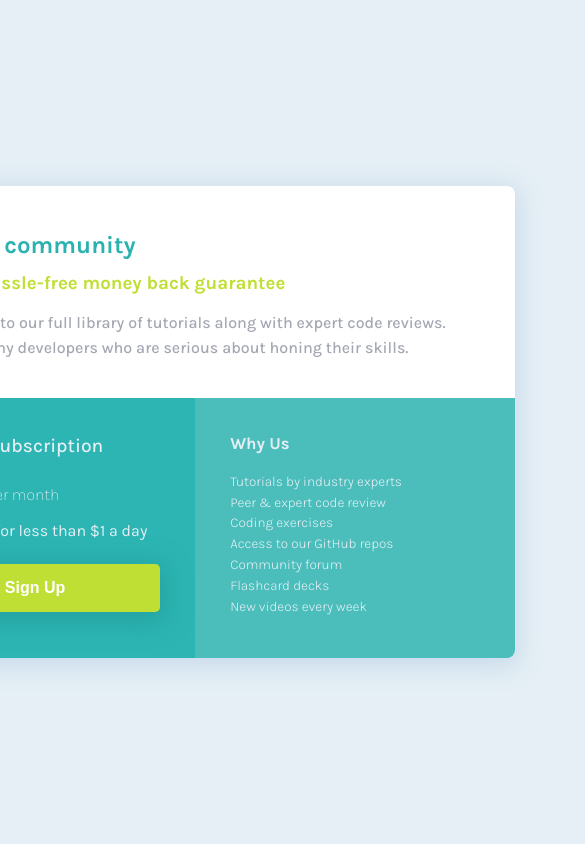
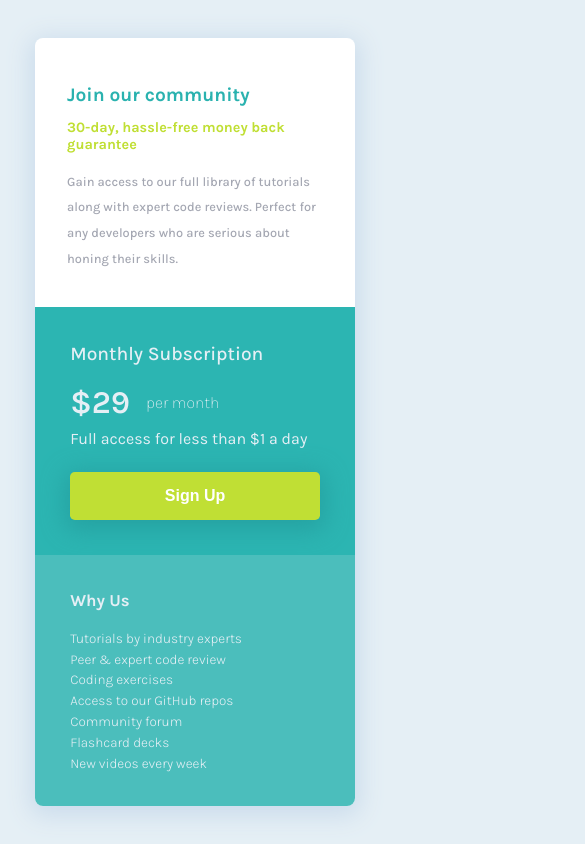
Before and after one commit to edwin-hudson/single-price-grid, a plain HTML site: page index.html in a window 390 px wide. Shown: the top 844 px of the page, 585 px wide, since content can reach past the window. Drawn offline with Linux system fonts and the light colour scheme.

Commit message:
Add responsive styles for article and sections in Single Price Grid component

```diff
--- a/style.css
+++ b/style.css
@@ -35,7 +35,7 @@ main {
     display: flex;
     flex-direction: column;
     align-items: center;
-    width: 90rem;
+    /* width: 90rem; */
 }
 
 article {
@@ -151,3 +151,31 @@ button {
     border-radius: 0.3rem;
     cursor: pointer;
 }
+
+
+@media screen and (max-width: 41rem ) {
+    article {
+        width: 20rem;
+        height: 100%;
+    }
+
+    .section.card1 {
+        height: 35%;
+    }
+
+    .section.card1 .title {
+        font-size: 1.2rem;
+    }
+
+    .section.card1 .sub-title {
+        font-size: 0.9rem;
+    }
+
+    .section.card1 .desc {
+        font-size: 0.8rem;
+    }
+
+    .section.card2 {
+        flex-direction: column;
+    }
+}
```
